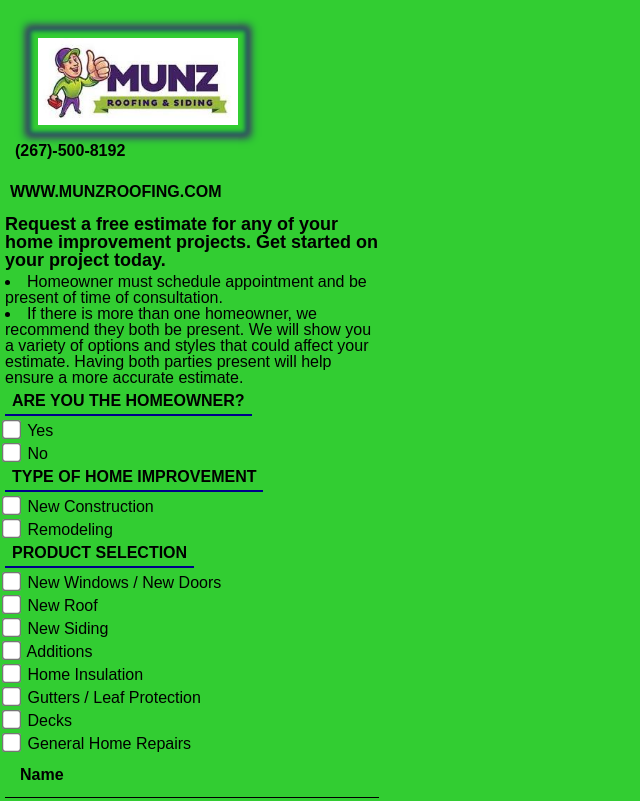
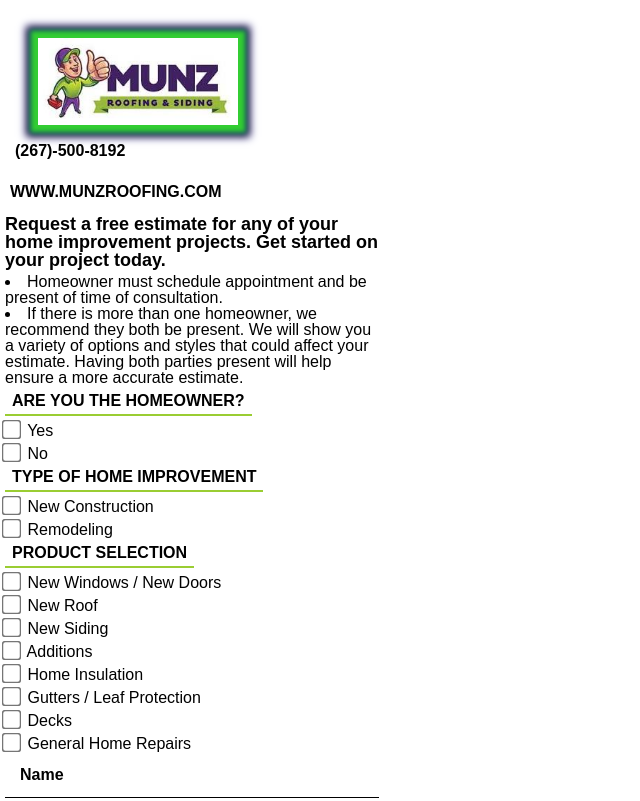
Before and after one commit to Tyler-phillips12/Munz_Roofing_Lead_Template, a plain HTML site: page index.html in a window 1280 px wide. Shown: the top 801 px of the page, without its empty margins (0-640 px from the left). Drawn offline with Linux system fonts and the light colour scheme.

Commit message:
changed the background color to white and the underlines to yellow green

```diff
--- a/style.css
+++ b/style.css
@@ -39,7 +39,7 @@
     position: absolute;
     width: 100%;
     height: 2px; /* Adjust the height as needed */
-    background-color: darkblue;
+    background-color: yellowgreen;
     bottom: 0;
     left: 0;
   }
@@ -58,7 +58,7 @@
     margin: 0;
     padding: 0;
     font-size: 12pt; /* Adjust the font size as needed */
-    background-color: limegreen;
+    background-color: white;
   }
 
   input {
```
